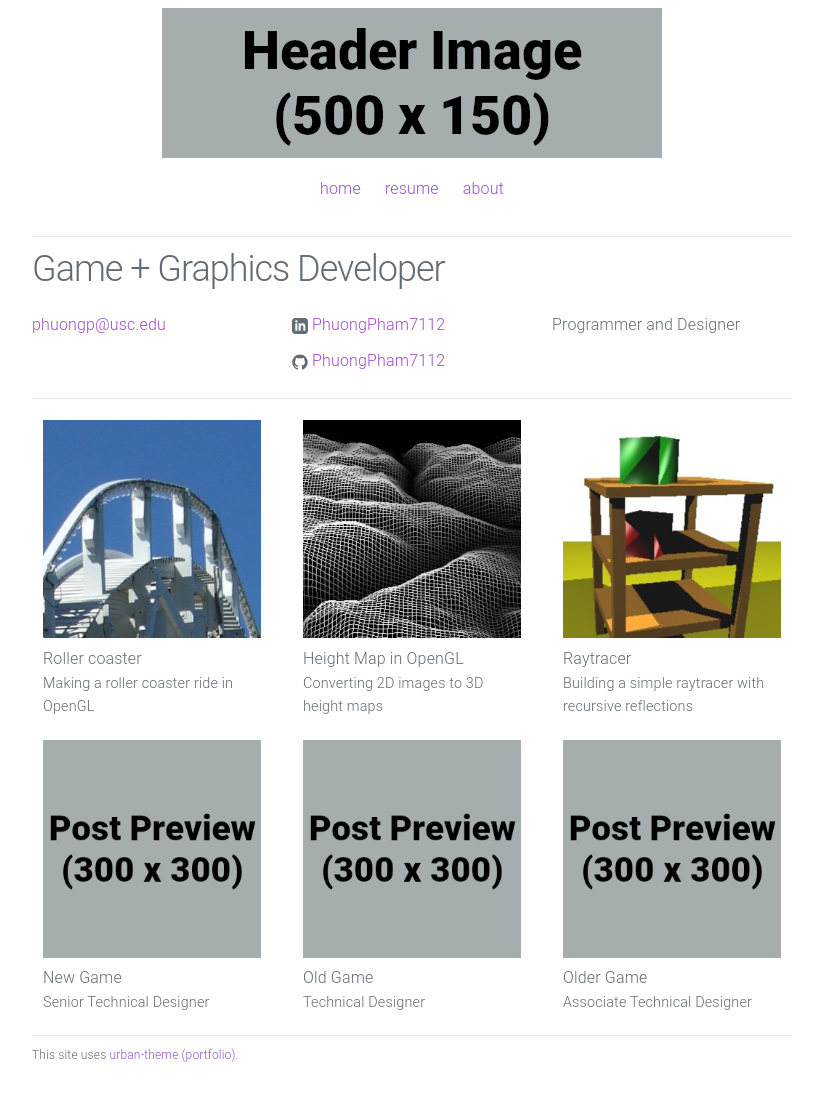
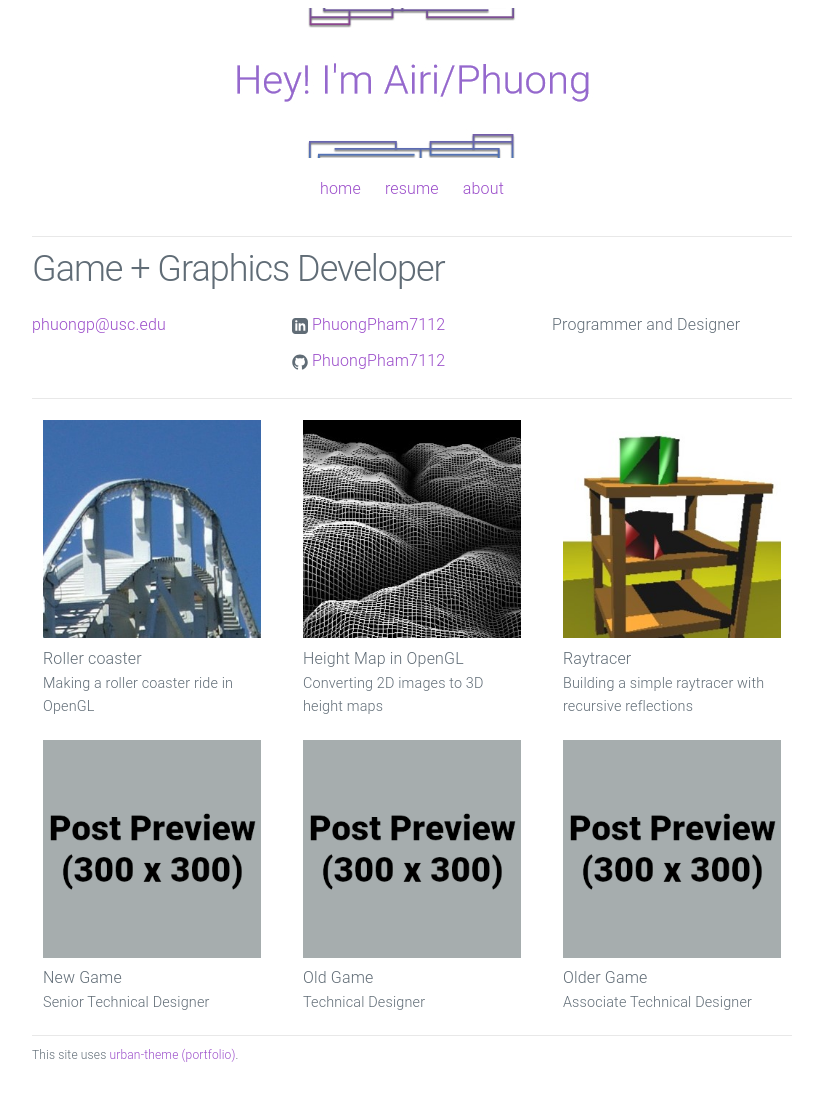
Before and after one commit to PhuongPham7112/PhuongPham7112.github.io, a Jekyll site: the page built from index.html, in a window 1280 px wide. Shown: the whole page, without its empty margins (228-1051 px from the left). Built offline with Jekyll 4.4.1, drawn with Linux system fonts in a browser that asks for light colours.

Commit message:
Update header.html

```diff
--- a/_includes/header.html
+++ b/_includes/header.html
@@ -1,5 +1,5 @@
 <header class="site-header">
-  <a class="site-title" href="{{ site.baseurl }}/"><img src="/assets/header.png"></a>
+  <a class="site-title" href="{{ site.baseurl }}/"><img src="/assets/header_airi.jpg"></a>
 
   <nav class="navbar">
     <ul>
```
